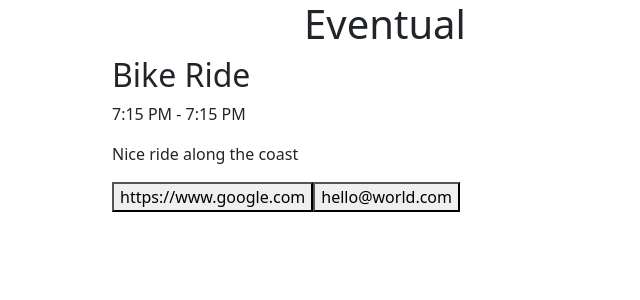
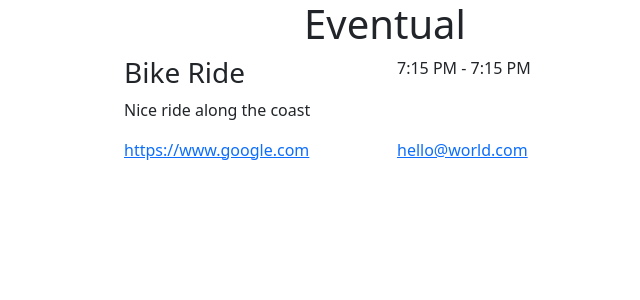
Before and after one commit to bldg14/eventual, a React (Create React App) app: page / in a window 1280 px wide. Shown: the top 300 px of the page, without its empty margins (255-895 px from the left). Built offline with nearby package versions, Linux system fonts and the light colour scheme.

Commit message:
Replace div elements with imported components. Change button elements to a elements

```diff
--- a/src/event/event.tsx
+++ b/src/event/event.tsx
@@ -16,28 +16,40 @@ export const formatTime = (time: Date): string => {
     hour: "numeric",
     minute: "numeric",
     hour12: true,
-
   }).format(time);
 };
 
-export const Event = ({ title, description, start, end, url, email }: EventProps) => {
+export const Event = ({
+  title,
+  description,
+  start,
+  end,
+  url,
+  email,
+}: EventProps) => {
   return (
-    <div className="event-container">
-      <h2 className="event-title">{title}</h2>
-      <div className="event-details">
-        <div className="event-time-container">
-          <p className="event-time">
+    <Container>
+      <Row>
+        <Col>
+          <h3>{title}</h3>
+        </Col>
+        <Col>
+          <p>
             {formatTime(start)} - {formatTime(end)}
           </p>
-        </div>
-        <div className="event-description-container">
-          <p className="event-description">{description}</p>
-        </div>
-      </div>
-      <div className="event-footer">
-        <button className="event-url">{url}</button>
-        <button className="event-email">{email}</button>
-      </div>
-    </div>
+        </Col>
+      </Row>
+      <Row>
+        <p>{description}</p>
+      </Row>
+      <Row>
+        <Col>
+          <a href="#">{url}</a>
+        </Col>
+        <Col>
+          <a href="#">{email}</a>
+        </Col>
+      </Row>
+    </Container>
   );
 };
```
